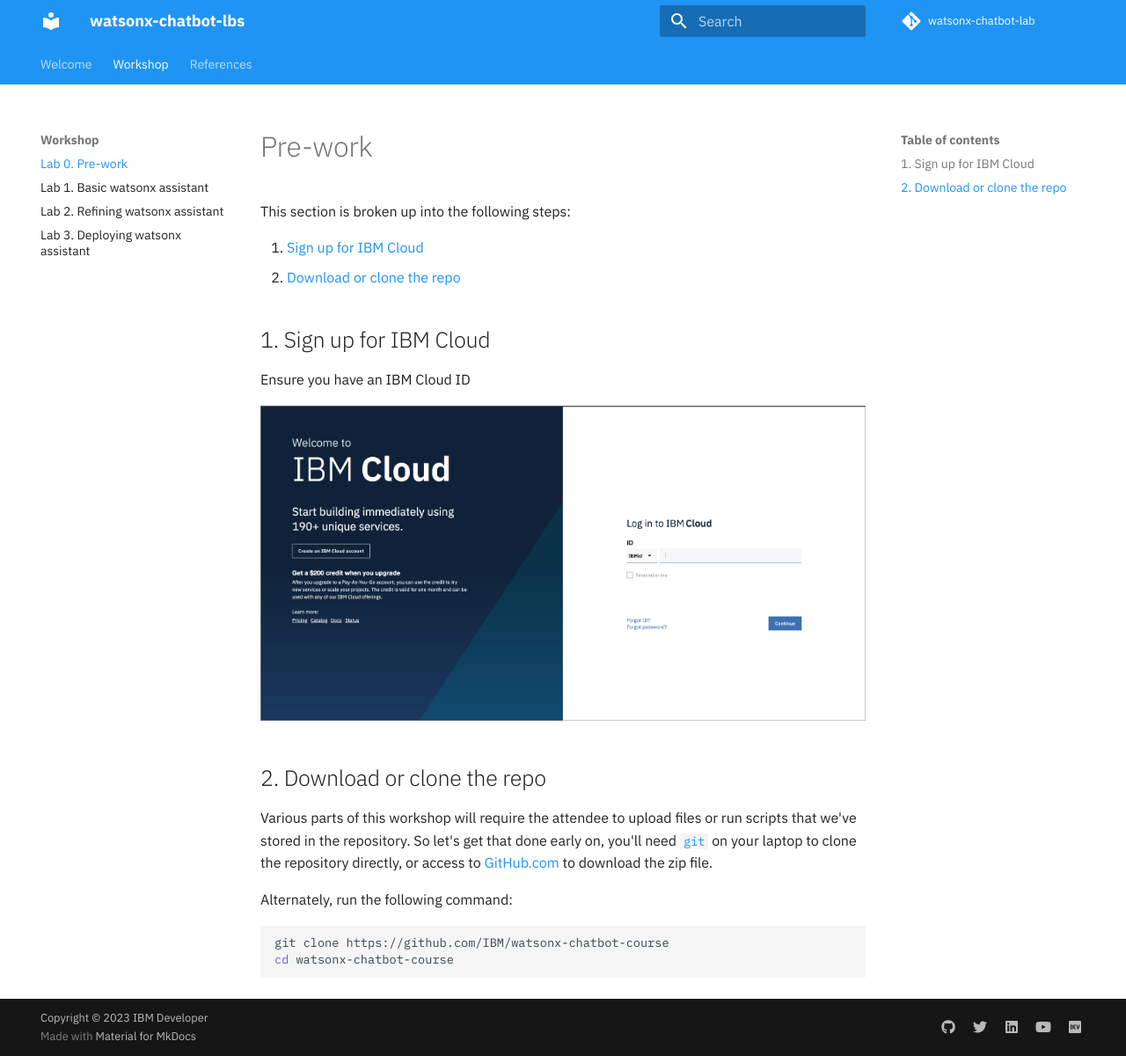
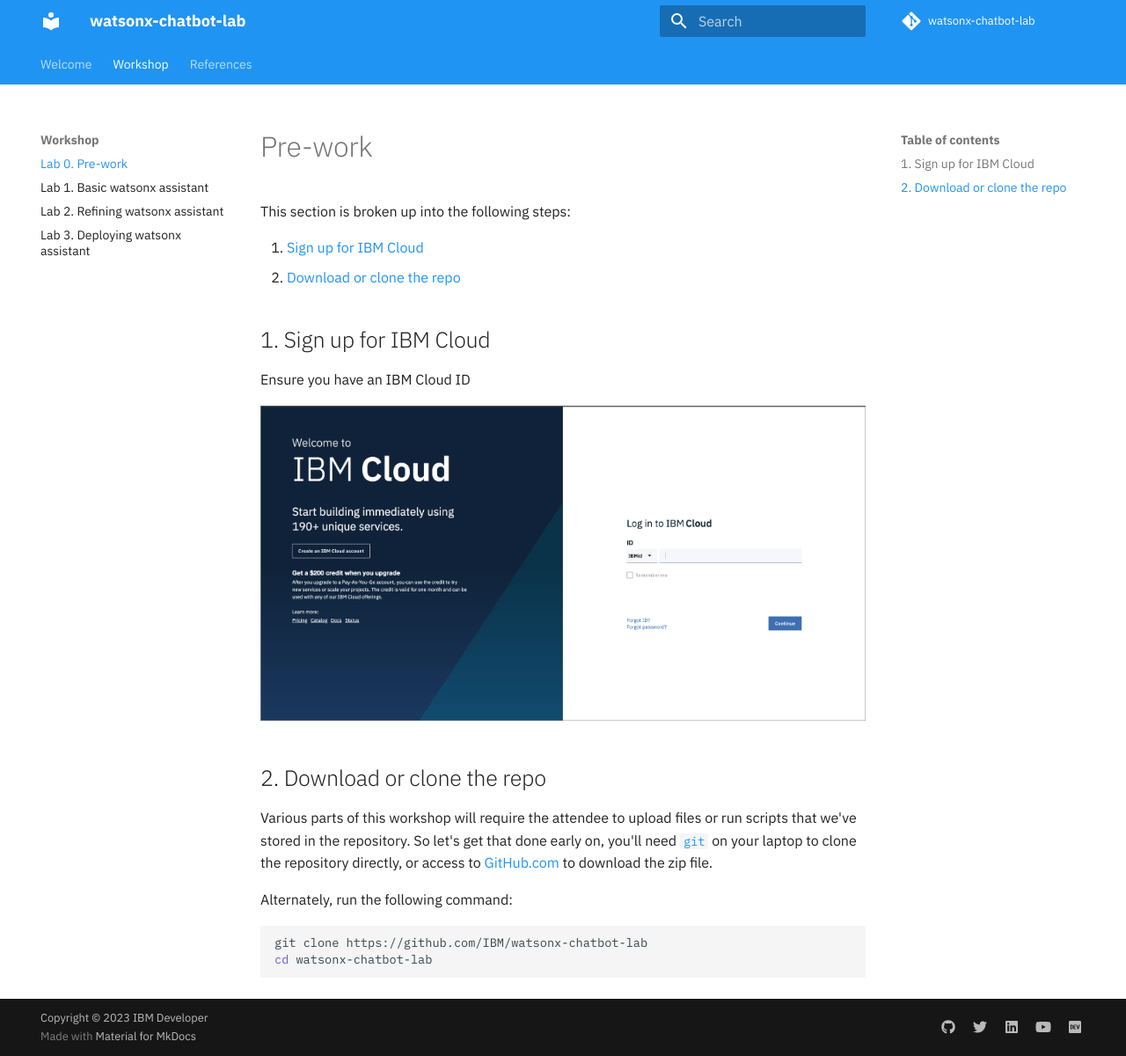
Before and after one commit to IBM/watsonx-chatbot-lab, an MkDocs documentation site: the page built from docs/pre-work/README.md, in a window 1280 px wide and 1200 px high. Shown: the whole window at 88% size. Built offline with MkDocs 1.6.1 and Material for MkDocs 9.7.7, drawn with Linux system fonts in a browser that asks for light colours; comment, search, counter and statistics services are not loaded.

Commit message:
cleanup rewording, and typos

````diff
--- a/docs/pre-work/README.md
+++ b/docs/pre-work/README.md
@@ -19,6 +19,6 @@
 Alternately, run the following command:
 
 ```bash
-git clone https://github.com/IBM/watsonx-chatbot-course
-cd watsonx-chatbot-course
+git clone https://github.com/IBM/watsonx-chatbot-lab
+cd watsonx-chatbot-lab
 ```
--- a/mkdocs.yml
+++ b/mkdocs.yml
@@ -1,5 +1,5 @@
 # Project information
-site_name: watsonx-chatbot-lbs
+site_name: watsonx-chatbot-lab
 site_url: https://ibm.github.io/watsonx-chatbot-lab
 site_author: IBM Developer
 
````
Also changed, not shown: docs/lab-1/README.md (+1 -1 lines), docs/lab-2/README.md (+3 -4 lines), docs/lab-3/README.md (+7 -12 lines).
